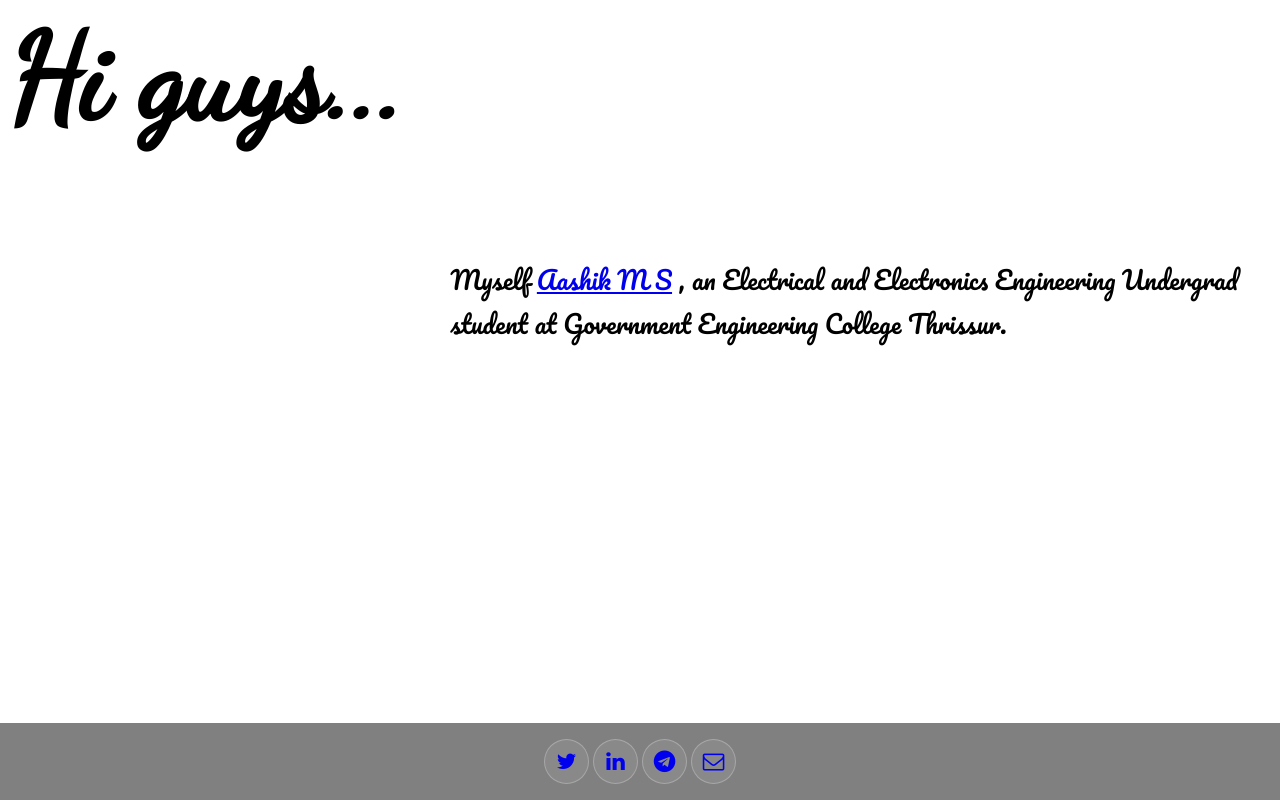
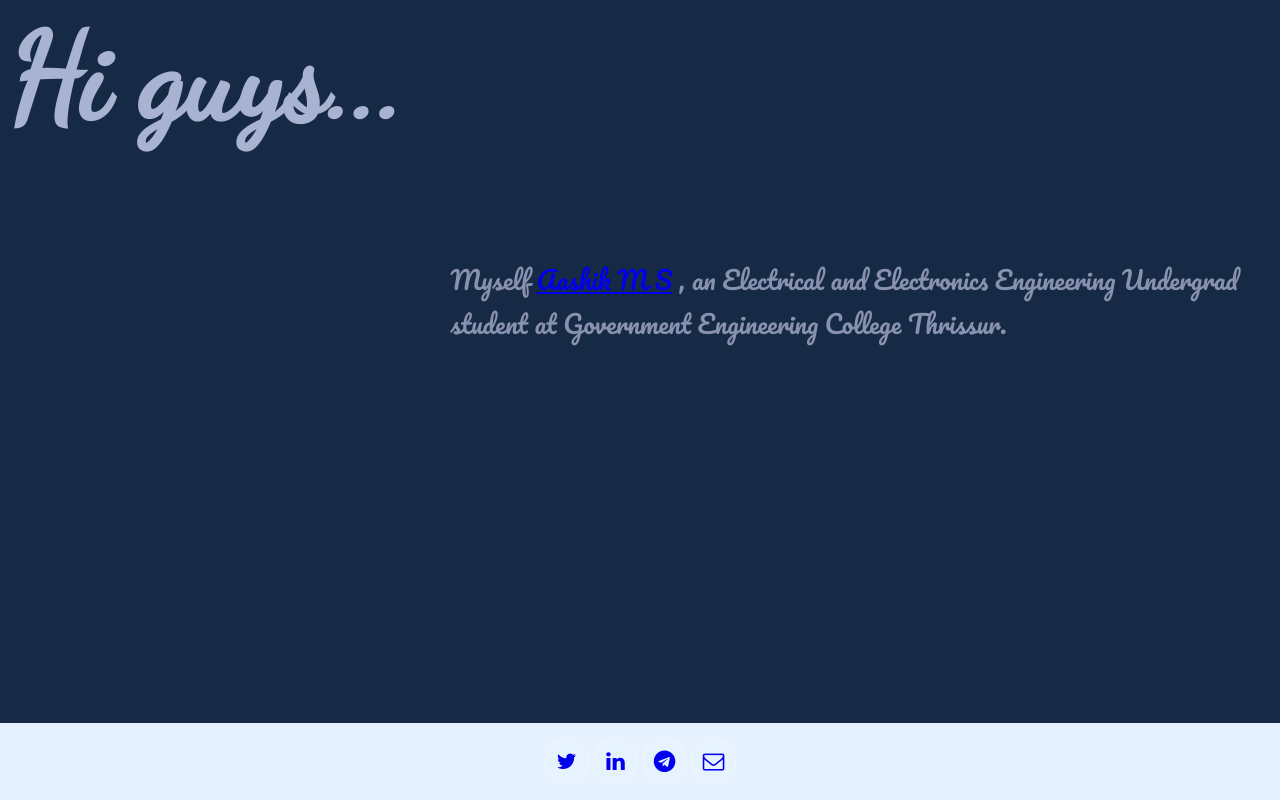
Before and after one commit to aashik1998/aashik1998.github.io, a plain HTML site: page index.html in a window 1280 px wide. Drawn offline with Linux system fonts and the light colour scheme.

Commit message:
Update style.css

```diff
--- a/style.css
+++ b/style.css
@@ -1,9 +1,9 @@
 body{
-    background-color: white
+    background-color: #172a45
 
 }
 #header{
-    color: black;
+    color: #a8b2d1;
     font-family: 'Dancing Script', cursive;
     font-size: 60px;
 }
@@ -14,7 +14,7 @@ body{
 
 }
 #con1{
-    color:black;
+    color:#8892b0;
     font-size: 25px;
     font-family: 'Pacifico', cursive;
 }
@@ -26,7 +26,7 @@ body{
    padding: 1em 0 1em 0;
    bottom: 0;
    width: 100%;
-   background-color: grey;
+   background-color:#e6f1ff;
    color: white;
    text-align: center;
   }
```
